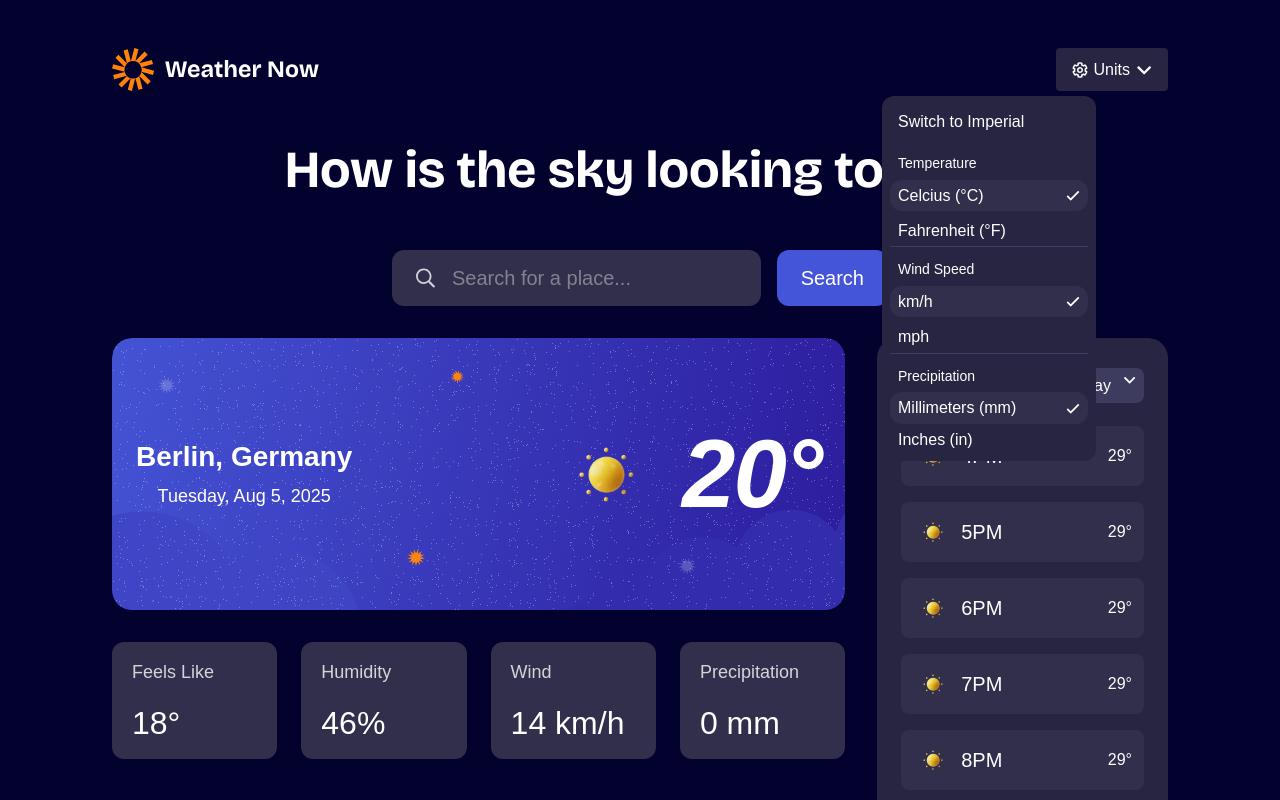
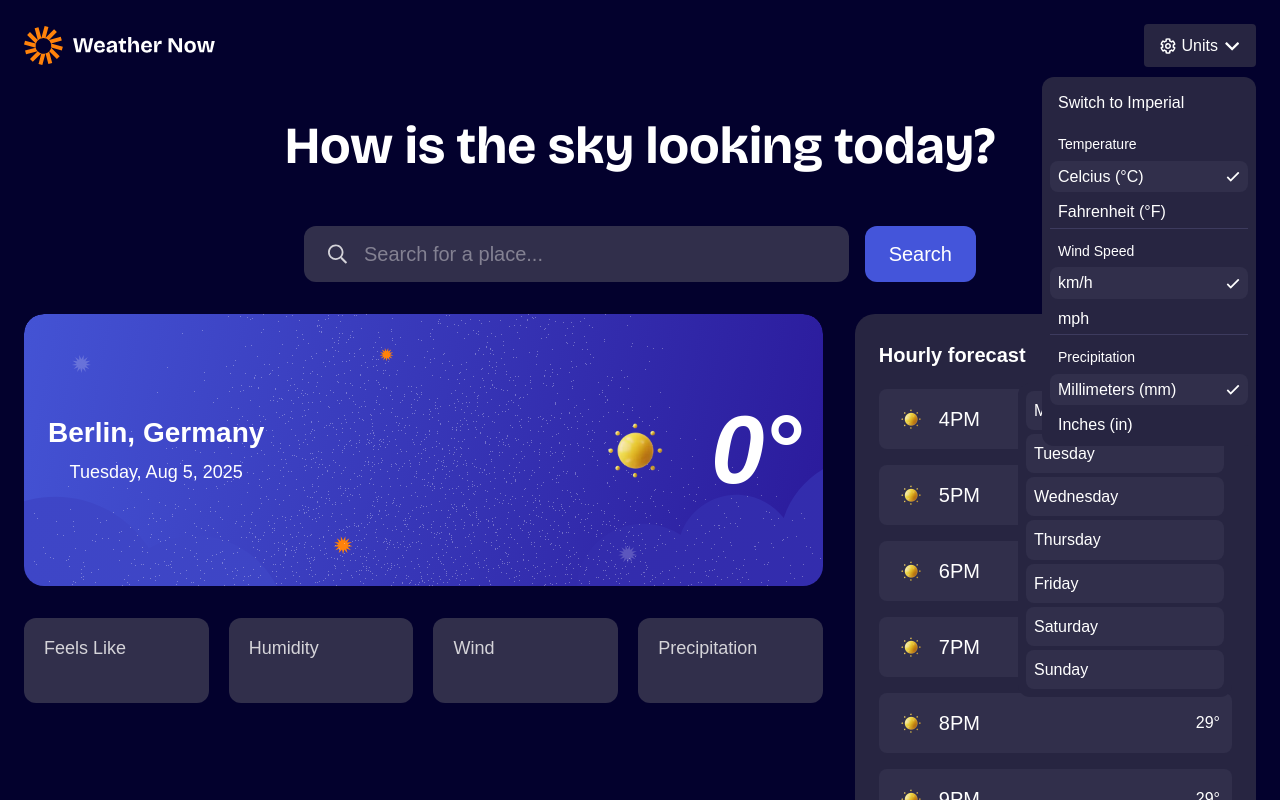
Before and after one commit to okiemuteidjerhe/weather-app-main, a React (Vite) app: page / in a window 1280 px wide. Shown: the top 800 px of the page. Built offline with nearby package versions, Linux system fonts and the light colour scheme.

Commit message:
Worked the search functionality. Making API calls; first to get the latitude and longitude and next to get the current weather, daily forecast and hourly forecast.

```diff
--- a/src/Wrapper/Layout.jsx
+++ b/src/Wrapper/Layout.jsx
@@ -1,35 +1,67 @@
-
 import logo from '../assets/images/logo.svg'
 import gear from '../assets/images/icon-units.svg'
 import dropdown from '../assets/images/icon-dropdown.svg'
-import check from "../assets/images/check.svg"
+import { Units } from '../components/WeatherDetails'
+
+const units = [
+    {
+        measurement: "Temperature",
+        metricUnit: "Celcius (\u00B0C)",
+        imperialUnit: "Fahrenheit (\u00B0F)"
+    },
+    {
+        measurement: "Wind Speed",
+        metricUnit: "km/h",
+        imperialUnit: "mph"
+    },
+    {
+        measurement: "Precipitation",
+        metricUnit: "Millimeters (mm)",
+        imperialUnit: "Inches (in)"
+    },
+]
+
+const unitOptions = units.map(unit => {
+    return (
+        <Units
+            key = {unit.measurement}
+            measurement = {unit.measurement}
+            metricUnit = {unit.metricUnit}
+            imperialUnit = {unit.imperialUnit}
+        />
+    )
+})
 
 export default function Layout(props){
     return(
         <>
-        <header className='p-4 pb-0 flex justify-between items-center sm:p-6 sm:pb-0 md:px-28 md:pt-12'>
-            <div className='w-32 sm:w-48 md:w-52'>
+        <header className='p-4 pb-0 flex justify-between items-center sm:p-6 sm:pb-0 lg:px-28 lg:pt-12'>
+            <div className='w-32 sm:w-48 lg:w-52'>
                 <img src={logo} alt="" className='w-full h-auto object-contain'/>
             </div>
-            <button
+
+        <div className='relative'>
+                <button
                 aria-expanded = 'false'
                 aria-label='Change units settings'
-                className='relative cursor-pointer bg-Neutal-800 hover:bg-Neutral-700 focus:outline-1 focus:outline-Neutral-0 focus:outline-offset-2 rounded-sm flex items-center gap-1.5 px-2.5 py-2 sm:px-4 sm:py-3'
+                className='cursor-pointer bg-Neutal-800 hover:bg-Neutral-700 focus:outline-1 focus:outline-Neutral-0 focus:outline-offset-2 rounded-sm flex items-center gap-1.5 px-2.5 py-2 sm:px-4 sm:py-3'
             >
                 <img src={gear} alt="" className='w-3.5 h-3.5 sm:w-4 sm:h-4'/>
                 <span className='text-preset-8 text-Neutral-0 sm:text-preset-7'>Units</span>
                 <img src={dropdown} alt="" className='w-3.5 h-3.5 sm:w-4 sm:h-4'/>
             </button>
-            <div className='absolute top-24 right-46 grid gap-2 px-2 py-1.5 rounded-xl bg-Neutal-800 w-[214px]'>
+
+            <div className='absolute z-[1] right-0 mt-2.5 grid gap-2 px-2 py-1.5 rounded-xl bg-Neutal-800 w-[214px]'>
                 <button
                     className='px-2 py-2.5 text-preset-7 hover:bg-Neutral-700 focus:outline-1 focus:outline-Neutral-0 focus:outline-offset-2 rounded-xl text-left'
                 >
                     Switch to Imperial
                 </button>
-                <div className='grid gap-2 border-b border-b-Neutral-600'>
+                {unitOptions}
+                {/* <div className='grid gap-2 border-b border-b-Neutral-600'>
                     <p className='text-preset-8 px-2 pt-1.5'>Temperature</p>
                     <div className='grid gap-1'>
-                        <p className='px-2 py-1.5 flex justify-between items-center bg-Neutral-700 rounded-xl'>
+                        <p className='px-2 py-1.5 flex justify-between items-center bg-Neutral-700 rounded-lg'>
                             <span className='text-preset-7 text-Neutral-0'>Celcius (&deg;C)</span>
                             <span><img src={check} alt="" /></span>
                         </p>
@@ -61,13 +93,14 @@ export default function Layout(props){
                             <span className='text-preset-7 text-Neutral-0'>Inches (in)</span>
                         </p>
                     </div>
-                </div>
+                </div> */}
             </div>
+        </div>
         </header>
 
         {props.children}
 
-        <footer className='border-Orange-500 border-t-[0.1px] py-4 mx-4 text-preset-8 text-center text-Neutral-200 sm:mx-6 sm:text-preset-7 md:mx-28'>
+        <footer className='border-Orange-500 border-t-[0.1px] py-4 mx-4 text-preset-8 text-center text-Neutral-200 sm:mx-6 sm:text-preset-7 lg:mx-28'>
             Challenge by <a
             href="https://www.frontendmentor.io?ref=challenge"
             target='blank'
--- a/src/components/MainContent.jsx
+++ b/src/components/MainContent.jsx
@@ -1,40 +1,13 @@
 import search from "../assets/images/icon-search.svg"
 import sun from "../assets/images/icon-sunny.webp"
 import dropdown from "../assets/images/icon-dropdown.svg"
-import WeatherDetails, {Forecast, HourlyForeCast} from "./WeatherDetails"
+import loader from '../assets/images/loading.svg'
+import WeatherDetails, {Forecast, HourlyForeCast, Days, Cities} from "./WeatherDetails"
+import { useState } from "react"
+import { useFormStatus } from "react-dom"
 
 
-const weatherDetails = [
-    {
-        title: "Feels Like",
-        value: 18,
-        unit: "\u00B0"
-    },
-    {
-        title: "Humidity",
-        value: 46,
-        unit: "%"
-    },
-    {
-        title: "Wind",
-        value: 14,
-        unit: " km/h"
-    },
-    {
-        title: "Precipitation",
-        value: 0,
-        unit: " mm"
-    }
-]
 
-const details = weatherDetails.map(detail => {
-    return <WeatherDetails
-        key = {detail.title}
-        title = {detail.title}
-        unit = {detail.unit}
-        value = {detail.value}
-    />
-})
 
 
 const forecasts = [
@@ -151,33 +124,181 @@ const hourlyForeCast = hourly.map((hour, index) => {
     )
 })
 
+const days = ['Monday', "Tuesday", "Wednesday", "Thursday", 'Friday', 'Saturday', "Sunday"]
+
+const daysDropdown = days.map(d => {
+    return(
+        <Days
+            key = {d}
+            day = {d}
+        />
+    )
+})
+
+function LoadingMessage(){
+    const {pending} = useFormStatus();
+    return(
+        pending ? (
+                    <div className="absolute left-0 right-0 mt-2.5 bg-Neutal-800 p-2 rounded-xl flex items-center gap-2.5">
+                        <img src={loader} alt="" className="w-4 animate-spin"/>
+                        <p className="text-prest-7 text-Neutral-0">Search in progress</p>
+                    </div>
+                  ) : null
+    )
+}
+
 export default function MainContent(){
+    const [results, setResults] = useState([]);
+    const [weatherDeets, setWeatherDeets] = useState(null)
+    const [loading, setLoading] = useState(false)
+    const [chosen, setChosen] = useState(null)
+
+    const searchCity = async (formData) => {
+        const input = Object.fromEntries(formData);
+        const url = `https://geocoding-api.open-meteo.com/v1/search?name=${input.city}&count=10&language=en&format=json`;
+        console.log(url)
+
+        try{
+            const response = await fetch(url);
+
+            if(!response){
+                throw new Error(`Resonse Status: ${response.status}. Not found or what?`)
+            }
+
+            const data = await response.json()
+            console.log(data)
+
+            if(data.results){
+                setResults(data.results);
+            }else{
+                setResults([]);
+            }
+
+        }catch(error){
+            console.error(error.message, "Network??")
+        }
+    }
+
+
+    const getWeatherDetails = async (lat, lon, name, country) => {
+        const url = `https://api.open-meteo.com/v1/forecast?latitude=${lat}&longitude=${lon}&daily=weather_code,temperature_2m_max,temperature_2m_min&hourly=temperature_2m,weather_code&current=temperature_2m,precipitation,relative_humidity_2m,apparent_temperature,weather_code,wind_speed_10m&wind_speed_unit=mph&temperature_unit=fahrenheit&precipitation_unit=inch`
+
+        console.log(url)
+
+        try{
+            setResults([]);
+            setLoading(true)
+            setChosen({
+                name,
+                country
+            })
+
+            const response = await fetch(url);
+
+            if(!response){
+                throw new Error(`Resonse Status: ${response.status}. Not found or what?`)
+            }
+
+            const data = await response.json();
+            console.log(data)
+
+            setWeatherDeets(data)
+        }catch(error){
+            console.error(error.message, "Network??")
+        }finally{
+            setLoading(false)
+        }
+    }
+
+    const cityDropdown = results.map(city => {
     return(
-        <main className="px-4 mb-8 sm:px-6 md:px-28">
+        <Cities
+            key = {city.id}
+            name = {city.name}
+            lga = {city.admin2}
+            state = {city.admin1}
+            country = {city.country}
+            longitude = {city.longitude}
+            latitude = {city.latitude}
+            getWeatherDetails = {getWeatherDetails}
+        />
+    )
+})
+
+const weatherDetails = [
+    {
+        title: "Feels Like",
+        value: weatherDeets?.current?.apparent_temperature,
+        unit: weatherDeets?.current_units?.apparent_temperature
+    },
+    {
+        title: "Humidity",
+        value: weatherDeets?.current?.relative_humidity_2m,
+        unit: weatherDeets?.current_units?.relative_humidity_2m
+    },
+    {
+        title: "Wind",
+        value: weatherDeets?.current?.wind_speed_10m,
+        unit: weatherDeets?.current_units?.wind_speed_10m
+    },
+    {
+        title: "Precipitation",
+        value: weatherDeets?.current?.precipitation,
+        unit: weatherDeets?.current_units?.precipitation
+    }
+]
+
+const details = weatherDetails.map(detail => {
+    return <WeatherDetails
+        key = {detail.title}
+        title = {detail.title}
+        unit = {detail.unit}
+        value = {detail.value}
+    />
+})
+    return(
+        <main className="px-4 mb-8 sm:px-6 lg:px-28">
             <h1 className="my-12 text-center text-preset-2 text-Neutral-0 sm:px-[119px]">How is the sky looking today?</h1>
-            <form role="search" className="mb-8 flex flex-col gap-3 sm:flex-row sm:gap-4 md:px-[280px]">
-                <div className="flex py-4 px-6 gap-4 items-center bg-Neutral-700 rounded-xl hover:bg-Neutral-800 focus-within:outline-1 focus-within::outline-Neutral-0 focus-within:outline-offset-2 sm:grow">
+
+            <form action={searchCity} role="search" className="mb-8 flex flex-col gap-3 sm:flex-row sm:gap-4 lg:px-[280px]">
+                <div className="relative sm:grow">
+                    <div className="flex py-4 px-6 gap-4 items-center bg-Neutral-700 rounded-xl hover:bg-Neutral-800 focus-within:outline-1 focus-within::outline-Neutral-0 focus-within:outline-offset-2 ">
                         <img src={search} alt="" className="w-5 h-5"/>
                         <input type="search" name="city" id="" placeholder="Search for a place..." className="outline-0 text-preset-5-medium text-Neutral-200 w-full" aria-label="Search for a place"/>
                     </div>
+
+                    <LoadingMessage/>
+
+                    {loading && (
+                    <div className="absolute left-0 right-0 mt-2.5 bg-Neutal-800 p-2 rounded-xl flex items-center gap-2.5">
+                        <img src={loader} alt="" className="w-4 animate-spin"/>
+                        <p className="text-prest-7 text-Neutral-0">Search in progress</p>
+                    </div> )}
+
+                    {results.length > 0 && (
+                        <div className="absolute left-0 right-0 mt-2.5 max-h-[184px] overflow-y-auto bg-Neutal-800 grid gap-1 p-2 rounded-xl">
+                            {cityDropdown}
+                        </div>
+                    )}
+                </div>
                 <button className="cursor-pointer bg-Blue-500 text-Neutral-0 rounded-xl py-4 px-6 text-preset-5-medium hover:bg-Blue-700 focus:outline-1 focus:outline-Blue-700 focus:outline-offset-2">Search</button>
             </form>
-            <div className="flex flex-col gap-8 md:flex-row">
-                <section className="flex flex-col gap-8 md:justify-between">
-                    <div className="flex flex-col gap-5 md:gap-8">
+            <div className="flex flex-col gap-8 lg:flex-row">
+                <section className="flex flex-col gap-8 lg:justify-between">
+                    <div className="flex flex-col gap-5 lg:gap-8">
                         <div className="bg-small  rounded-[20px] flex flex-col gap-4 px-6 py-10 sm:bg-large sm:px-6 sm:py-20 sm:flex-row sm:items-center sm:justify-between">
                             <div className="flex flex-col gap-3 items-center">
-                                <h3 className="text-preset-4 text-Neutral-0">Berlin, Germany</h3>
+                                <h3 className="text-preset-4 text-Neutral-0">{chosen ? `${chosen?.name}, ${chosen?.country}`: `Berlin, Germany`}  </h3>
                                 <p className="text-preset-6 text-Neutral-0">Tuesday, Aug 5, 2025</p>
                             </div>
                             <div className="flex gap-5 items-center">
                                 <div className="w-28">
                                     <img src={sun} alt="Suuny" />
                                 </div>
-                                <h2 className="text-preset-1 text-Neutral-0">20&deg;</h2>
+                                <h2 className="text-preset-1 text-Neutral-0">{weatherDeets? `${weatherDeets?.current?.temperature_2m}${weatherDeets?.current_units?.temperature_2m}`: `0\u00B0`}</h2>
                             </div>
                         </div>
-                        <div className="grid grid-cols-2 gap-4 sm:grid-cols-4 sm:gap-5 md:gap-6">
+                        <div className="grid grid-cols-2 gap-4 sm:grid-cols-4 sm:gap-5 lg:gap-6">
                             {details}
                         </div>
                     </div>
@@ -189,13 +310,18 @@ export default function MainContent(){
                         </div>
                     </div>
                 </section>
-                <section className="bg-Neutal-800 rounded-[20px] px-4 py-5 flex flex-col gap-4 sm:p-6 md:grow">
+                <section className="bg-Neutal-800 rounded-[20px] px-4 py-5 flex flex-col gap-4 sm:p-6 lg:grow">
                     <div className="flex items-center justify-between">
                         <h4 className="text-preset-5 text-Neutral-0">Hourly forecast</h4>
+                        <div className="relative z-0">
                             <button className="cursor-pointer bg-Neutral-600 rounded-lg flex px-4 py-2 gap-3 hover:bg-Neutral-700 focus:outline-1 focus:outline-Neutral-0 focus:outline-offset-2">
                                 <span className="text-preset-7 text-Neutral-0">Tuesday</span>
                                 <img src={dropdown} alt="" />
                             </button>
+                            <div className="absolute right-0 mt-2.5 bg-Neutal-800 rounded-xl p-2 w-[214px] grid gap-1">
+                                {daysDropdown}
+                            </div>
+                        </div>
                     </div>
                     <div className="flex flex-col gap-4">
                         {hourlyForeCast}
--- a/src/components/WeatherDetails.jsx
+++ b/src/components/WeatherDetails.jsx
@@ -1,10 +1,10 @@
-import snow from "../assets/images/icon-snow.webp"
+import check from "../assets/images/check.svg"
 
 export default function WeatherDetails(props){
     return(
         <div className="flex flex-col gap-6 p-5 bg-Neutral-700 rounded-xl">
             <p className="text-preset-6 text-Neutral-200">{props.title}</p>
-            <h3 className="text-preset-3 text-Neutral-0">{props.value}{props.unit}</h3>
+            <h3 className="text-preset-3 text-Neutral-0">{props.value ? props.value : ""}{props.unit? props.unit : ""}</h3>
         </div>
     )
 }
@@ -37,3 +37,35 @@ export function HourlyForeCast(props){
         </div>
     )
 }
+
+export function Units(props){
+    return(
+        <div className='grid gap-2 border-b border-b-Neutral-600 last:border-b-0'>
+            <p className='text-preset-8 px-2 pt-1.5'>{props.measurement}</p>
+            <div className='grid gap-1'>
+                <p className='px-2 py-1.5 flex justify-between items-center bg-Neutral-700 rounded-lg'>
+                    <span className='text-preset-7 text-Neutral-0'>{props.metricUnit}</span>
+                    <span><img src={check} alt="" /></span>
+                </p>
+                <p className='px-2 py-1.5 flex justify-between items-center'>
+                    <span className='text-preset-7 text-Neutral-0'>{props.imperialUnit}</span>
+                </p>
+            </div>
+        </div>
+    )
+}
+
+export function Days(props){
+    return(
+        <button className="cursor-pointer text-left px-2 py-2.5 text-preset-7 text-Neutral-0 bg-Neutral-700 rounded-lg">{props.day}</button>
+    )
+}
+
+export function Cities(props){
+    return(
+        <button
+            className="cursor-pointer  px-2 py-2.5 text-preset-7 text-Neutral-0 text-left bg-Neutral-700 rounded-lg"
+            onClick={()=>props.getWeatherDetails(props.latitude, props.longitude, props.name, props.country)}
+        >{props.name}, {props.lga}, {props.state}, {props.country}</button>
+    )
+}
--- a/src/index.css
+++ b/src/index.css
@@ -15,6 +15,7 @@
     --color-Blue-700: hsl(248, 70%, 36%);
     --font-DM-Sans: 'DM-Sans', sans-serif;
     --font-Bricolage: "Bricolage Grotesque", sans-serif;
+    --breakpoint-lg: 1280px;
 }
 
 @layer base {
@@ -112,3 +113,10 @@
     background-repeat: no-repeat;
     background-size: cover;
 }
+
+
+/* https://api.open-meteo.com/v1/forecast?latitude=10&longitude=8&daily=weather_code,temperature_2m_max,temperature_2m_min&hourly=temperature_2m,weather_code&current=temperature_2m,precipitation,relative_humidity_2m,apparent_temperature,weather_code,wind_speed_10m&bounding_box=-90,-180,90,180
+
+
+
+*/
```
Also changed, not shown: src/assets/images/loading.svg (added). Lines whose indentation alone changed are shown as unchanged.
